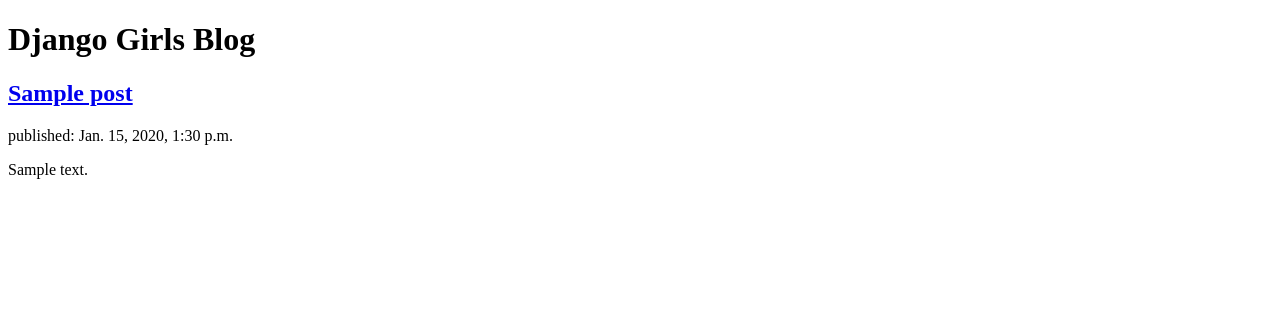
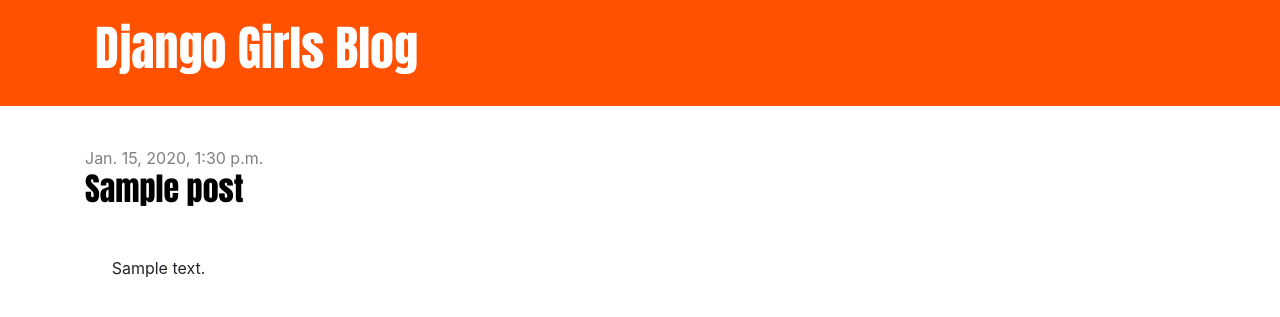
Before and after one commit to Mohammad-420/my-first-blog, a Django app: template blog/templates/blog/post_list.html in a window 1280 px wide. Shown: the top 317 px of the page. Run offline with Django 3.2, Linux system fonts and the light colour scheme; the template is opened without the code that fills it: values that come from a table or form of the project are taken from there, others are empty; tables that the repository leaves empty hold one stand-in row (values such as "Sample post").

Commit message:
add css to my blog site

```diff
--- /dev/null
+++ b/blog/static/css/blog.css
@@ -0,0 +1,39 @@
+.page-header {
+    background-color: #ff5100;
+    margin-top: 0;
+    margin-bottom: 40px;
+    padding: 20px 20px 20px 40px;
+}
+
+.page-header h1 a,
+.page-header h1 a:active,
+.page-header h1 a:visited {
+    color: white;
+    font-size: 36pt;
+    text-decoration: none;
+}
+
+h1,
+h2,
+h3,
+h4 {
+    font-family: Impact;
+}
+
+.date{
+    color: gray;
+}
+
+.post h2 a,
+.post h2 a:visited {
+    color: black;
+}
+
+.post h2 a:hover {
+    color: red;
+}
+
+p {
+    padding-top: 30pt;
+    padding-left: 20pt;
+}
--- a/blog/templates/blog/post_list.html
+++ b/blog/templates/blog/post_list.html
@@ -1,17 +1,29 @@
+{% load static %}
 <!DOCTYPE html>
 <html>
-<header>
-    <h1 href="/">Django Girls Blog</h1>
+    <header class="page-header">
+        <link rel="stylesheet" href="https://cdn.jsdelivr.net/npm/bootstrap@4.5.3/dist/css/bootstrap.min.css" integrity="sha384-TX8t27EcRE3e/ihU7zmQxVncDAy5uIKz4rEkgIXeMed4M0jlfIDPvg6uqKI2xXr2" crossorigin="anonymous"/>
+        <link rel="stylesheet" href="{% static 'css/blog.css' %}"/>
+        <div class="container">
+            <h1><a href="/">Django Girls Blog</a></h1>
+        </div>
     </header>
+    <body>
 
-<body>
+        <main class="container">
+            <div class="row">
+                <div class="col">
                     {% for post in posts %}
-        <article>
-            <h2><a href="/">{{ post.title }}</a></h2>
-            <time>published: {{ post.published_date }}</time>
+                        <article class="post">
+                            <time class="date">
+                                {{ post.published_date }}
+                            </time>
+                            <h2><a href="">{{ post.title }}</a></h2>
                             <p>{{ post.text|linebreaksbr }}</p>
                         </article>
                     {% endfor %}
+                </div>
+            </div>
+        </main>
     </body>
-
 </html>
```
Lines whose indentation alone changed are shown as unchanged.
